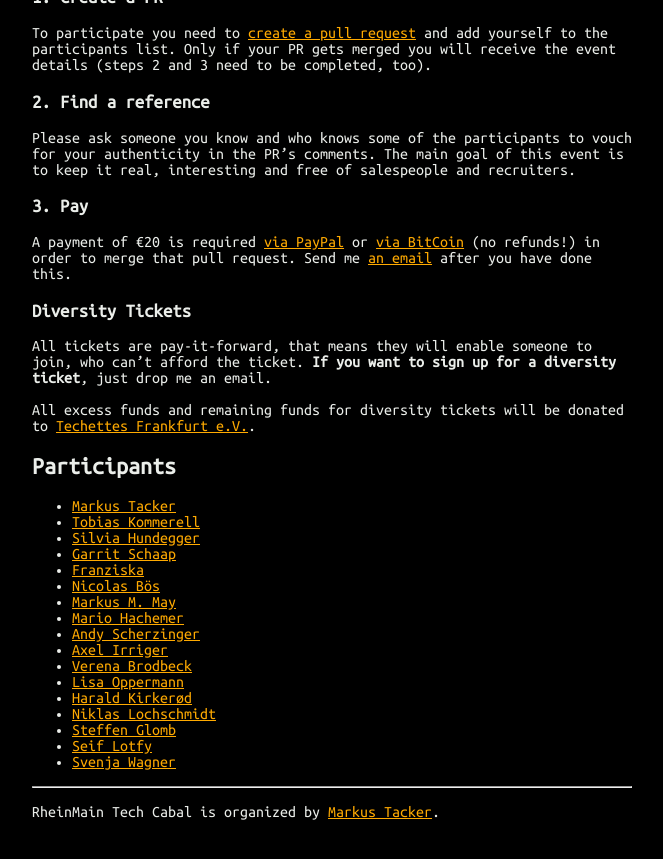
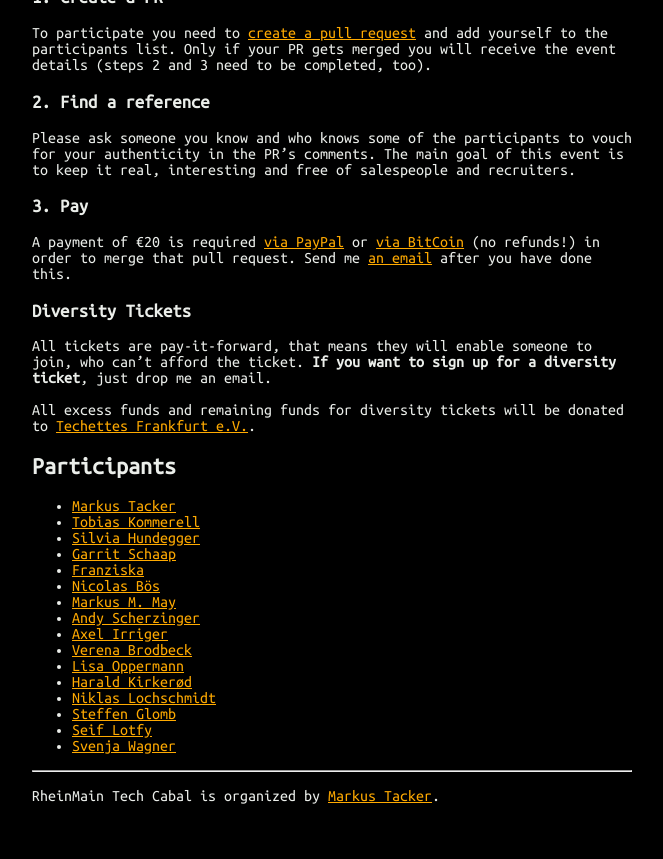
Before and after one commit to coderbyheart/blog, a Jekyll site: the page built from rheinmain-tech-cabal.md, in a window 1280 px wide and 900 px high, scrolled down 1243 px. Shown: the top 859 px of the window, without its empty margins (308-971 px from the left). Built offline with Jekyll 4.4.1, drawn with Linux system fonts in a browser that asks for light colours.

Commit message:
Removed Mario
Did not attend.

```diff
--- a/rheinmain-tech-cabal.md
+++ b/rheinmain-tech-cabal.md
@@ -53,7 +53,6 @@
  * [Franziska](https://twitter.com/junewebdev)
  * [Nicolas Bös](https://twitter.com/ntboes)
  * [Markus M. May](http://www.javafreedom.org)
- * [Mario Hachemer](https://twitter.com/roritharr)
  * [Andy Scherzinger](https://twitter.com/AndyScherzinger)
  * [Axel Irriger](https://twitter.com/AxelIrriger)
  * [Verena Brodbeck](https://twitter.com/viddity)
```
